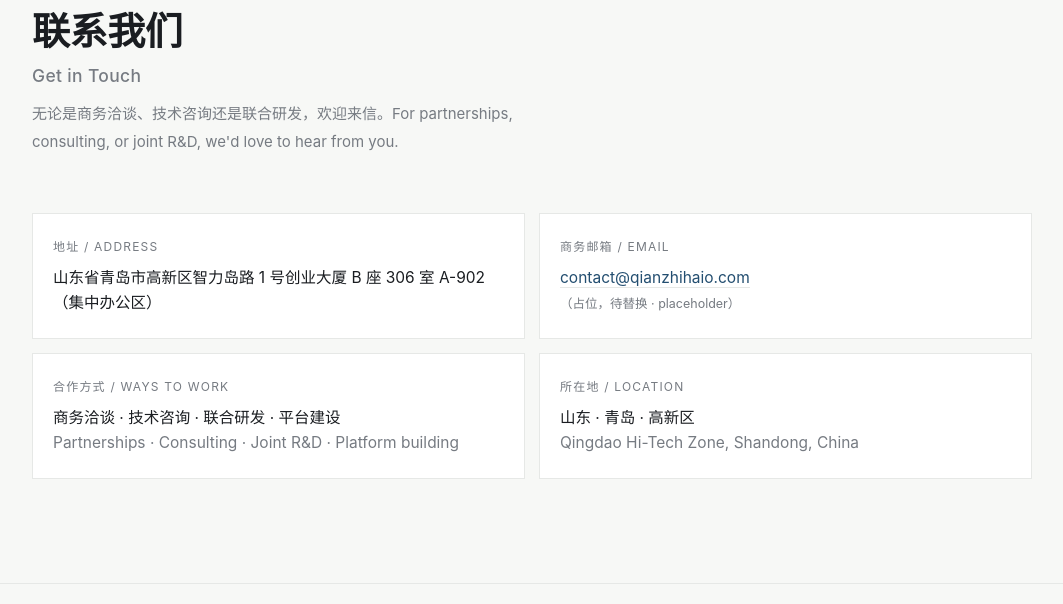
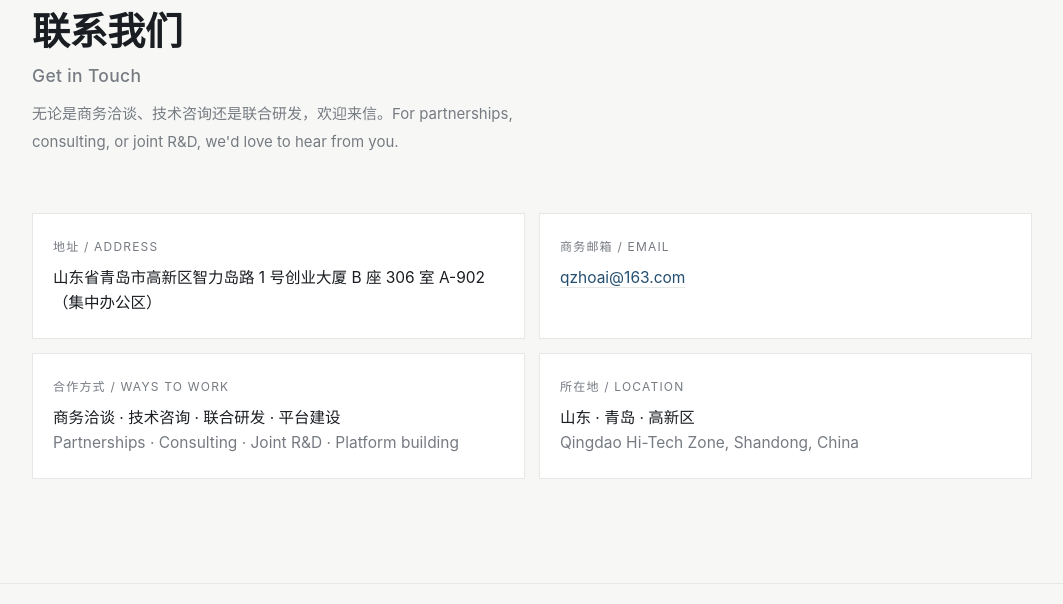
Before and after one commit to ywanb3-ai/qianzhi-haiou-h5, a plain HTML site: page index.html in a window 1280 px wide. Shown: the part 6491-7095 px from the top of the page, without its empty margins (108-1171 px from the left). Drawn offline with Linux system fonts and the light colour scheme.

Commit message:
fix: 商务邮箱替换为 qzhoai@163.com

```diff
--- a/index.html
+++ b/index.html
@@ -278,10 +278,10 @@
           <div class="k">地址 / Address</div>
           <div class="v">山东省青岛市高新区智力岛路 1 号创业大厦 B 座 306 室 A-902（集中办公区）</div>
         </div>
-        <!-- 下方邮箱为占位，请在上线前替换为贵司真实邮箱 -->
+        <!-- 商务邮箱已更新为 qzhoai@163.com -->
         <div class="item">
           <div class="k">商务邮箱 / Email</div>
-          <div class="v"><a href="mailto:contact@qianzhihaio.com">contact@qianzhihaio.com</a><br><span style="font-size:12.5px;color:var(--graphite);">（占位，待替换 · placeholder）</span></div>
+          <div class="v"><a href="mailto:qzhoai@163.com">qzhoai@163.com</a></div>
         </div>
         <div class="item">
           <div class="k">合作方式 / Ways to Work</div>
```
